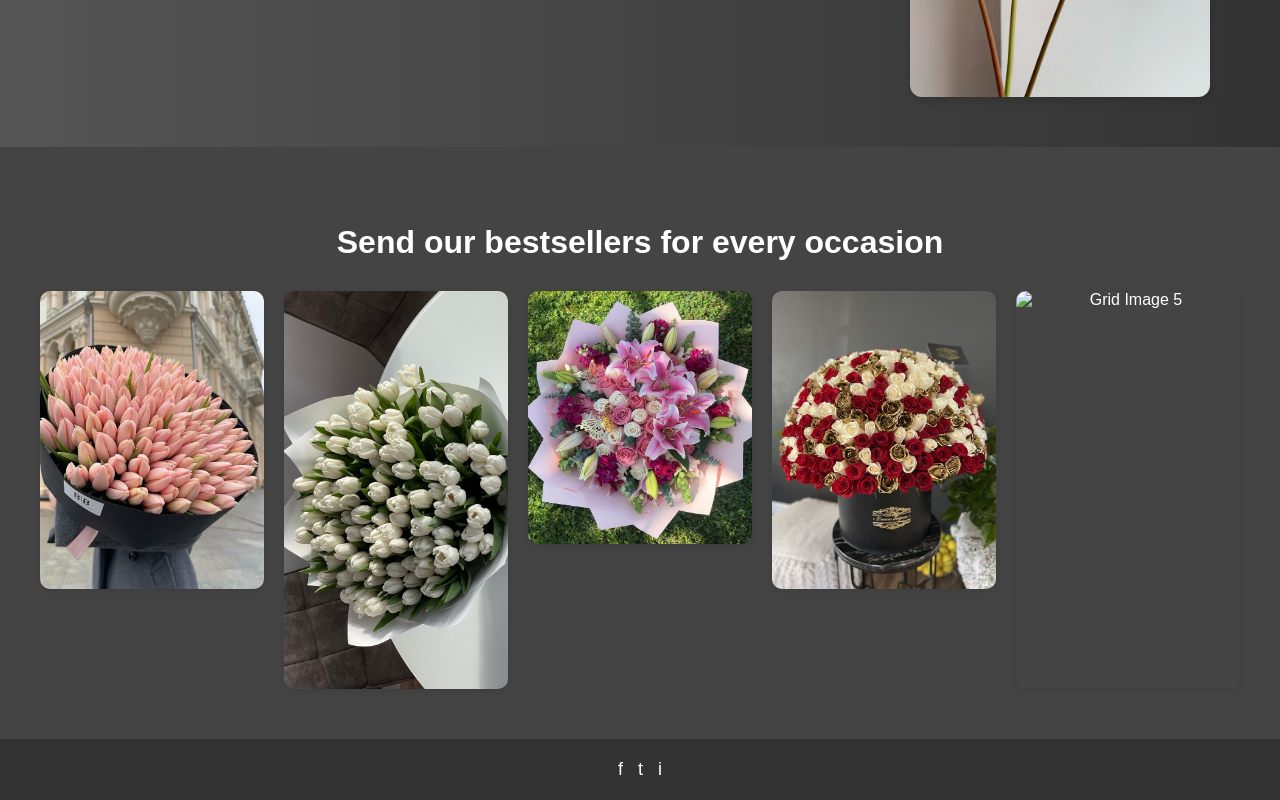
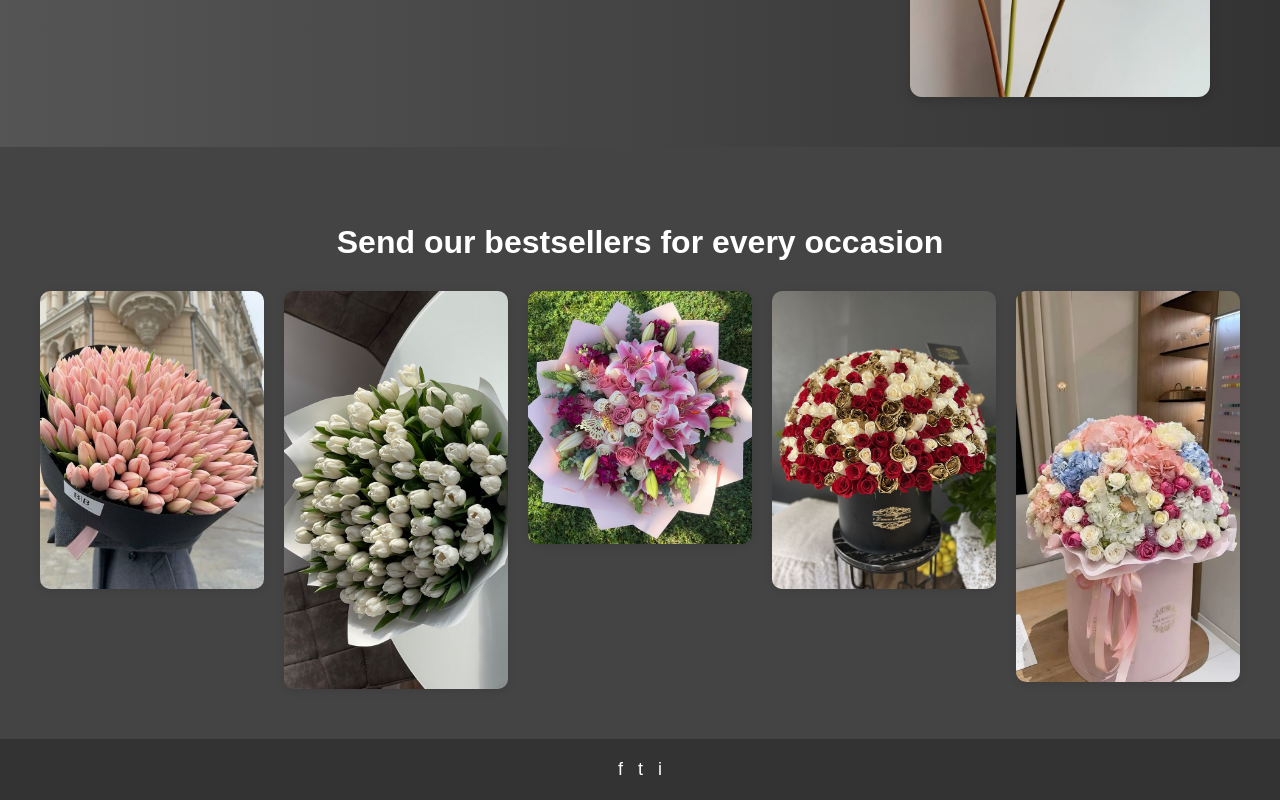
Before and after one commit to bida24-336/HEAVENLY-BLOOMS., a plain HTML site: page index.html in a window 1280 px wide. Shown: the part 987-1787 px from the top of the page. Drawn offline with Linux system fonts and the light colour scheme; a web font is replaced by a local one.

Commit message:
Update index.html

```diff
--- a/index.html
+++ b/index.html
@@ -49,7 +49,7 @@
             <img src="bs Flowers 2.jpg" alt="Grid Image 2">
             <img src="bs Flowers 3.jpg" alt="Grid Image 3">
             <img src="bs Flowes 4.jpg" alt="Grid Image 4">
-            <img src="bs 5.jpg" alt="Grid Image 5">
+            <img src="bs Flowers 5.jpg" alt="Grid Image 5">
             </div>
     </section>
 
```
